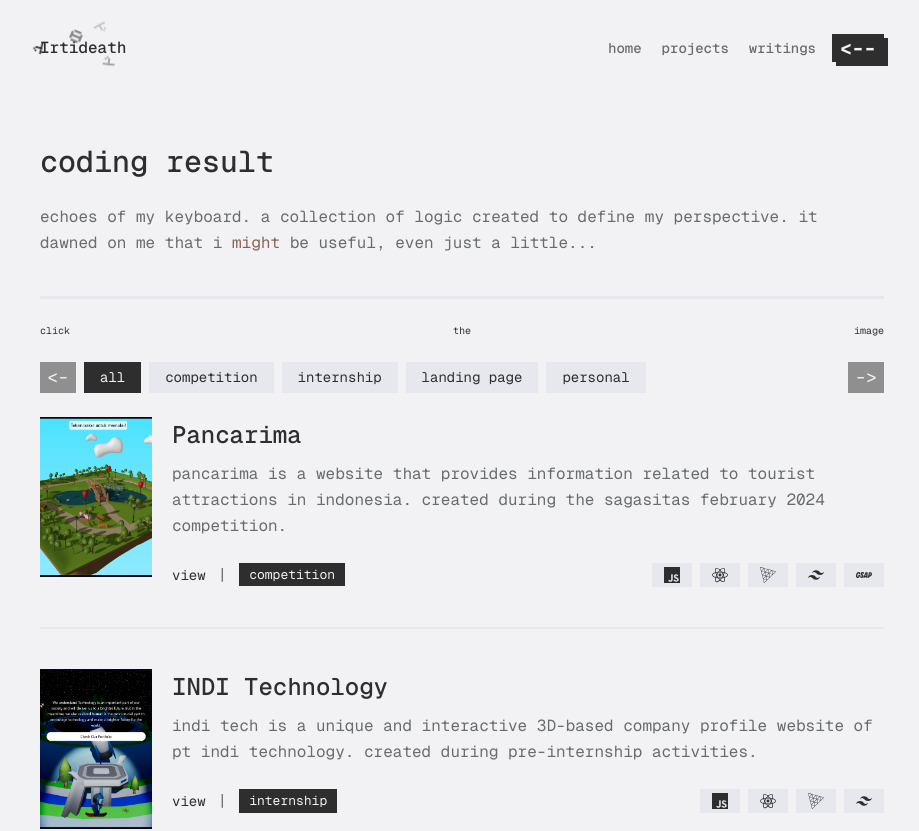
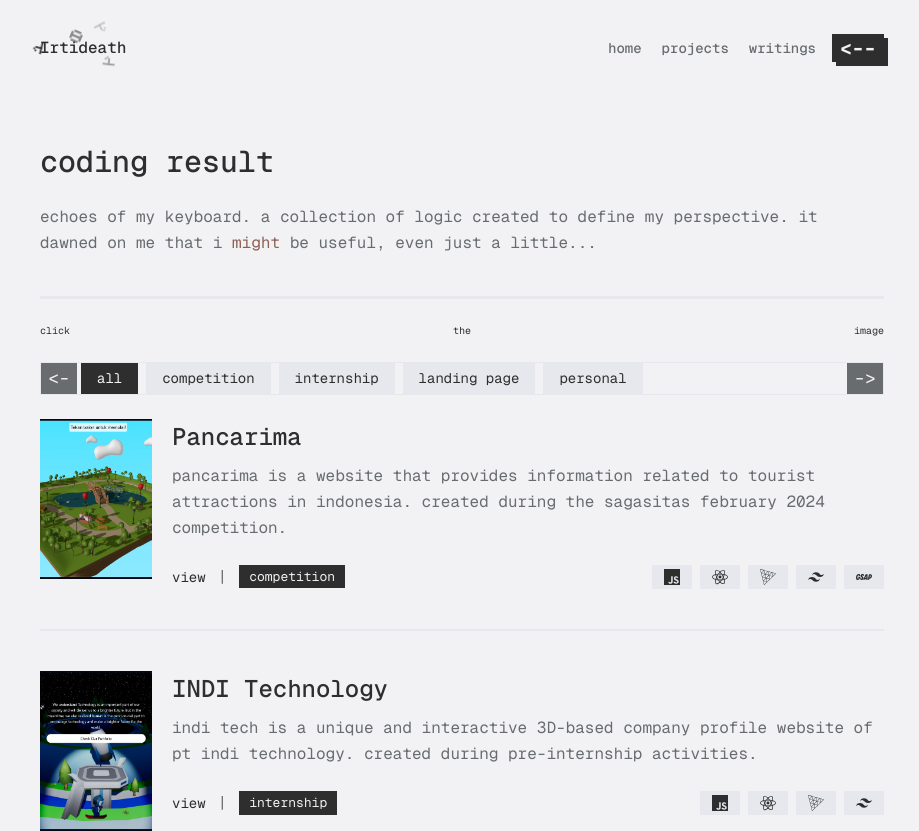
Before and after one commit to IRTIDEATH/Al-Sakha, a Next.js app: page /projects in a window 1280 px wide. Shown: the top 831 px of the page, without its empty margins (178-1097 px from the left). Built offline with nearby package versions, Linux system fonts and the light colour scheme; a web font is replaced by a local one.

Commit message:
feat: adjustment tab component on projects page

```diff
--- a/app/writings/page.tsx
+++ b/app/writings/page.tsx
@@ -100,7 +100,7 @@ export default async function Page() {
                   ))}
                 </div>
                 <time
-                  className="text-nowrap text-[12px] text-zeta"
+                  className="text-nowrap font-satoshi text-[12px] text-zeta"
                   dateTime={item.frontmatter.date}
                 >
                   {item.frontmatter.date}
--- a/components/pages/project/card-project-section.tsx
+++ b/components/pages/project/card-project-section.tsx
@@ -60,8 +60,8 @@ const CardProjectSecton = () => {
           }}
           className="mb-6 w-full"
         >
-          <div className="flex items-center gap-2">
-            <CarouselPrevious className="static h-[31px] w-9 translate-y-0 border-none bg-foreground text-background" />
+          <div className="flex items-center gap-1 border border-suram">
+            <CarouselPrevious className="static h-[31px] w-9 translate-y-0 border-none bg-foreground text-background disabled:bg-zeta disabled:text-background disabled:opacity-100" />
             <div className="flex-1 overflow-hidden">
               <CarouselContent className="-ml-2">
                 {[
@@ -84,7 +84,7 @@ const CardProjectSecton = () => {
                 ))}
               </CarouselContent>
             </div>
-            <CarouselNext className="static h-[31px] w-9 translate-y-0 border-none bg-foreground text-background" />
+            <CarouselNext className="static h-[31px] w-9 translate-y-0 border-none bg-foreground text-background disabled:bg-zeta disabled:text-background disabled:opacity-100" />
           </div>
         </Carousel>
         {filteredProjects.map((item, index) => (
```
